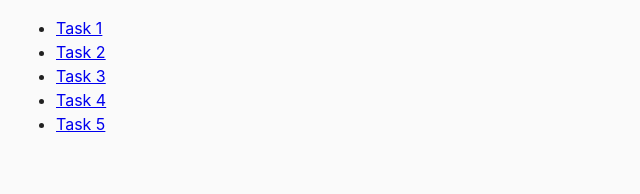
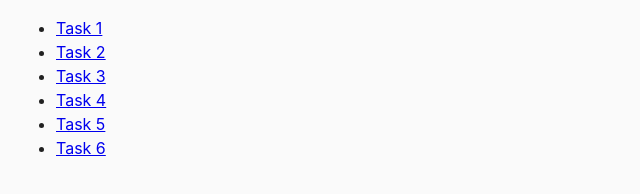
Before and after one commit to strelnikovartem/hw-07, a plain HTML site: page index.html in a window 1280 px wide. Shown: the full height of the page, 0-640 px from the left. Drawn offline with Linux system fonts and the light colour scheme.

Commit message:
add two file html+js

```diff
--- a/index.html
+++ b/index.html
@@ -14,6 +14,8 @@
       <li><a href="./task-3.html">Task 3</a></li>
       <li><a href="./task-4.html">Task 4</a></li>
       <li><a href="./task-5.html">Task 5</a></li>
+      <li><a href="./task-6.html">Task 6</a></li>
+    </ul>
     </ul>
   </body>
 </html>
```
Also changed, not shown: js/task-6.html (added), task-6.js (added).
